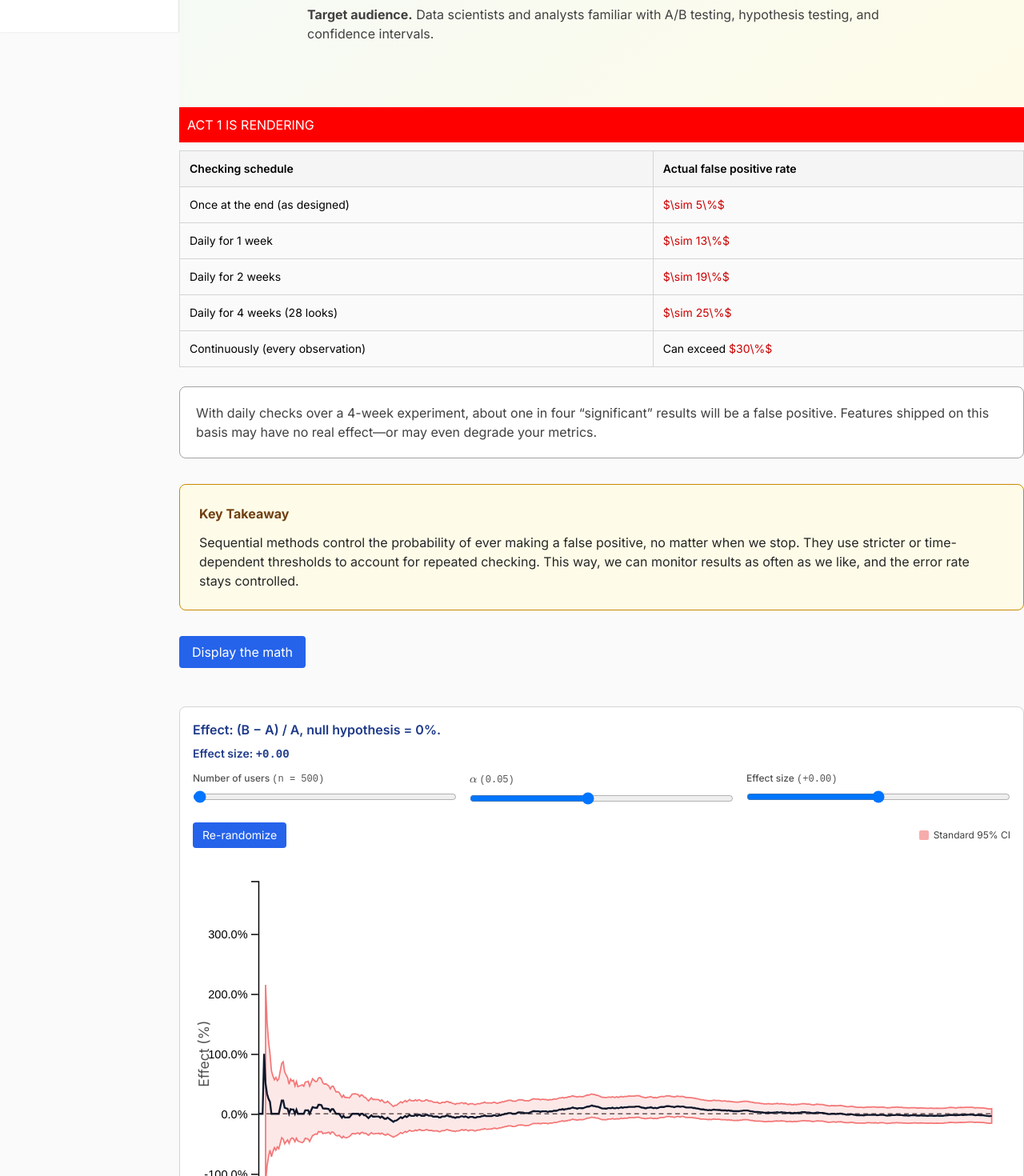
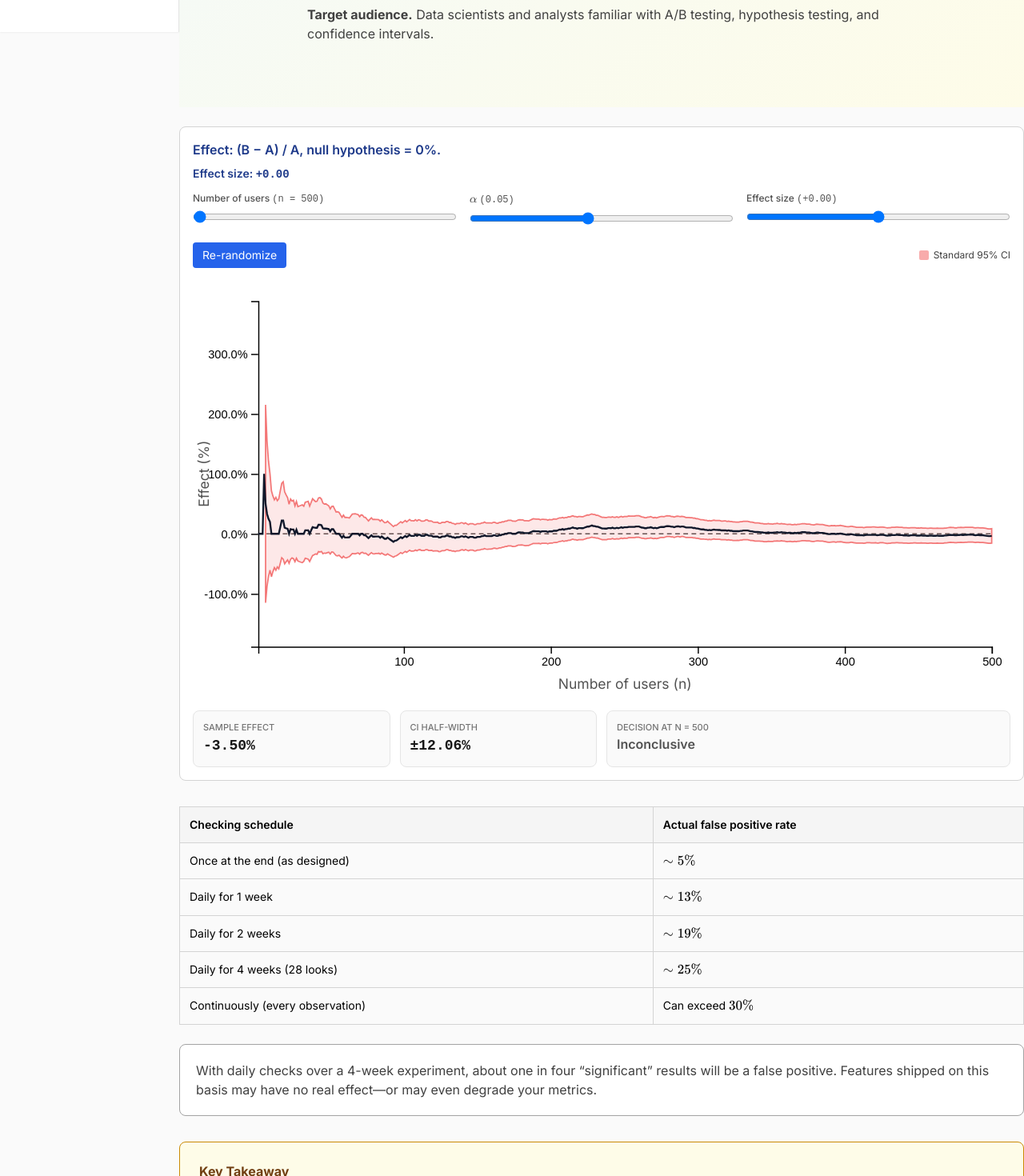
Before and after one commit to n-levy/sequential_testing, a Next.js app in the folder site/: page /short in a window 1280 px wide. Shown: the part 760-2230 px from the top of the page at 80% size. Built offline with nearby package versions, Linux system fonts and the light colour scheme.

Commit message:
Fix build errors (client component + InlineMath typing) - act 1

```diff
--- a/site/components/act1/Act1.tsx
+++ b/site/components/act1/Act1.tsx
@@ -15,9 +15,10 @@ function DisplayMathBox({ children }: { children: React.ReactNode }) {
 
 export function Act1() {
   return (
-    <div>
-      <div style={{ background: 'red', padding: '10px', color: 'white', marginBottom: '10px' }}>
-        ACT 1 IS RENDERING
+    <div id="act-1">
+      {/* Simulation */}
+      <div className="mb-8">
+        <ABTestSim />
       </div>
       {/* Simulation and explanation always visible */}
       <div className="overflow-x-auto mb-6">
@@ -31,23 +32,23 @@ export function Act1() {
           <tbody>
             <tr>
               <td className="border border-neutral-300 p-3">Once at the end (as designed)</td>
-              <td className="border border-neutral-300 p-3"><InlineMath>{`$\\sim 5\\%$`}</InlineMath></td>
+              <td className="border border-neutral-300 p-3"><InlineMath>{`\\sim 5\\%`}</InlineMath></td>
             </tr>
             <tr className="bg-neutral-50">
               <td className="border border-neutral-300 p-3">Daily for 1 week</td>
-              <td className="border border-neutral-300 p-3"><InlineMath>{`$\\sim 13\\%$`}</InlineMath></td>
+              <td className="border border-neutral-300 p-3"><InlineMath>{`\\sim 13\\%`}</InlineMath></td>
             </tr>
             <tr>
               <td className="border border-neutral-300 p-3">Daily for 2 weeks</td>
-              <td className="border border-neutral-300 p-3"><InlineMath>{`$\\sim 19\\%$`}</InlineMath></td>
+              <td className="border border-neutral-300 p-3"><InlineMath>{`\\sim 19\\%`}</InlineMath></td>
             </tr>
             <tr className="bg-neutral-50">
               <td className="border border-neutral-300 p-3">Daily for 4 weeks (28 looks)</td>
-              <td className="border border-neutral-300 p-3"><InlineMath>{`$\\sim 25\\%$`}</InlineMath></td>
+              <td className="border border-neutral-300 p-3"><InlineMath>{`\\sim 25\\%`}</InlineMath></td>
             </tr>
             <tr>
               <td className="border border-neutral-300 p-3">Continuously (every observation)</td>
-              <td className="border border-neutral-300 p-3">Can exceed <InlineMath>{`$30\\%$`}</InlineMath></td>
+              <td className="border border-neutral-300 p-3">Can exceed <InlineMath>{`30\\%`}</InlineMath></td>
             </tr>
           </tbody>
         </table>
```
